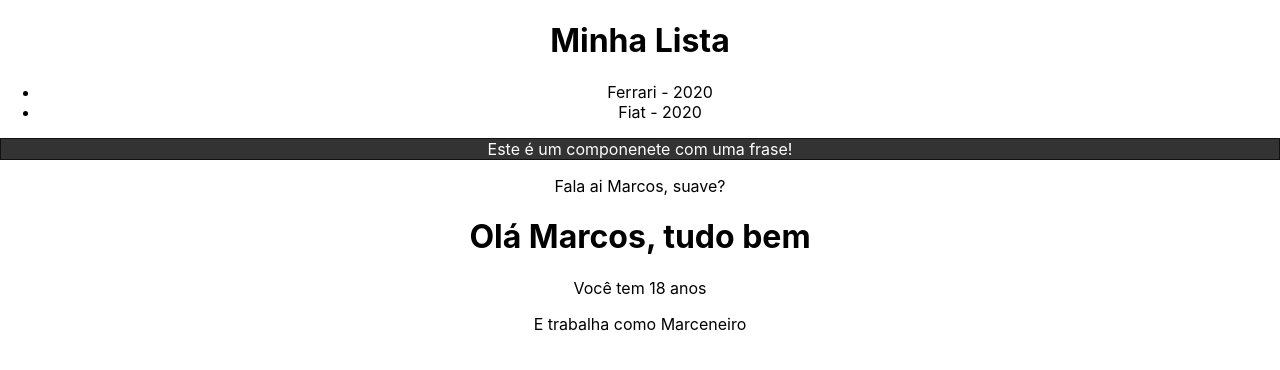
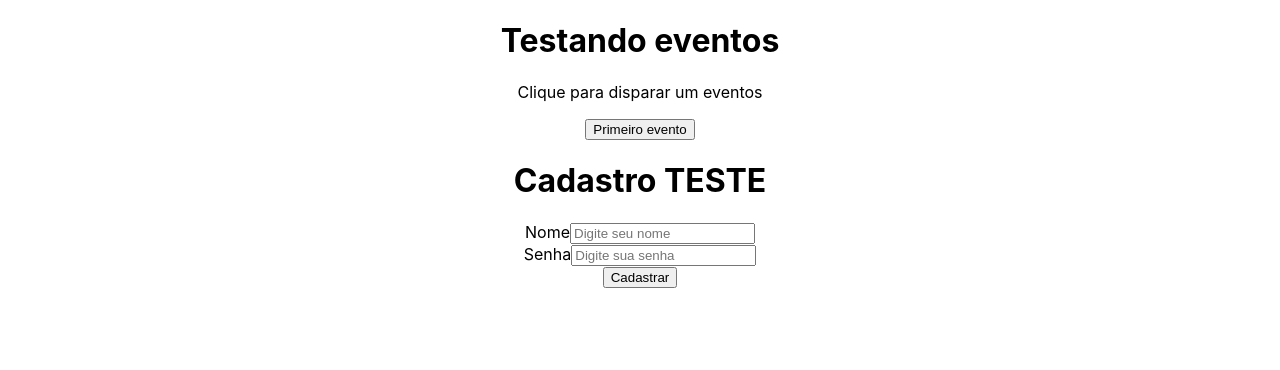
Before and after one commit to Marquiiim/React, a React (Create React App) app in the folder my-project/: page / in a window 1280 px wide. Shown: the top 370 px of the page. Built offline with nearby package versions, Linux system fonts and the light colour scheme.

Commit message:
Mais testes

```diff
--- a/my-project/src/App.js
+++ b/my-project/src/App.js
@@ -1,20 +1,17 @@
 import './App.css';
-import SayMyName from './components/SayMyName';
-import Peoples from './components/Peoples';
-import Frase from './components/Frase';
-import List from './components/List';
-import Item from './components/Item';
+import Evento from './components/Evento';
+import Form from './components/Form';
 
 function App() {
 
 
-
   return (
     <div className="App">
-      <List />
-      <Frase />
-      <SayMyName nome="Marcos" />
-      <Peoples nome="Marcos" idade="18" profissao="Marceneiro"/>
+      <h1>
+        Testando eventos
+      </h1>
+      <Evento />
+      <Form />
     </div>
   );
 }
--- /dev/null
+++ b/my-project/src/components/Event/Button.js
@@ -0,0 +1,6 @@
+function Button (props) {
+
+    return <button onClick={props.event}>{props.text}</button>
+}
+
+export default Button
--- /dev/null
+++ b/my-project/src/components/Evento.js
@@ -0,0 +1,19 @@
+import Button from "./Event/Button"
+
+function Evento () {
+
+    function clicado() {
+        console.log('Fui disparado')
+    }
+
+    return (
+        <div>
+            <p>
+                Clique para disparar um eventos
+            </p>
+            <Button event={clicado} text='Primeiro evento' />
+        </div>
+    )
+}
+
+export default Evento
--- /dev/null
+++ b/my-project/src/components/Form.js
@@ -0,0 +1,35 @@
+import { useState } from 'react'
+
+function Form () {
+
+function cadastrar (e) {
+    e.preventDefault()
+    console.log(`Usuário: ${name}, foi cadastrado com a senha: ${password}`)
+}
+
+const [name, setName] = useState('')
+const [password, setPassword] = useState('')
+
+    return (
+        <div>
+            <h1>
+                Cadastro TESTE
+            </h1>
+            <form onSubmit={cadastrar}>
+                <div>
+                    <label htmlFor='name'>Nome</label>
+                    <input type='text' id='name' name='name' placeholder='Digite seu nome' onChange={(e) => setName(e.target.value)} />
+                </div>
+                <div>
+                    <label htmlFor='password'>Senha</label>
+                    <input type='password' id='password' name='password' placeholder='Digite sua senha' onChange={(e) => setPassword(e.target.value)} />
+                </div>
+                <div>
+                    <input type='submit' value='Cadastrar' />
+                </div>
+            </form>
+        </div>
+    )
+}
+
+export default Form
```
